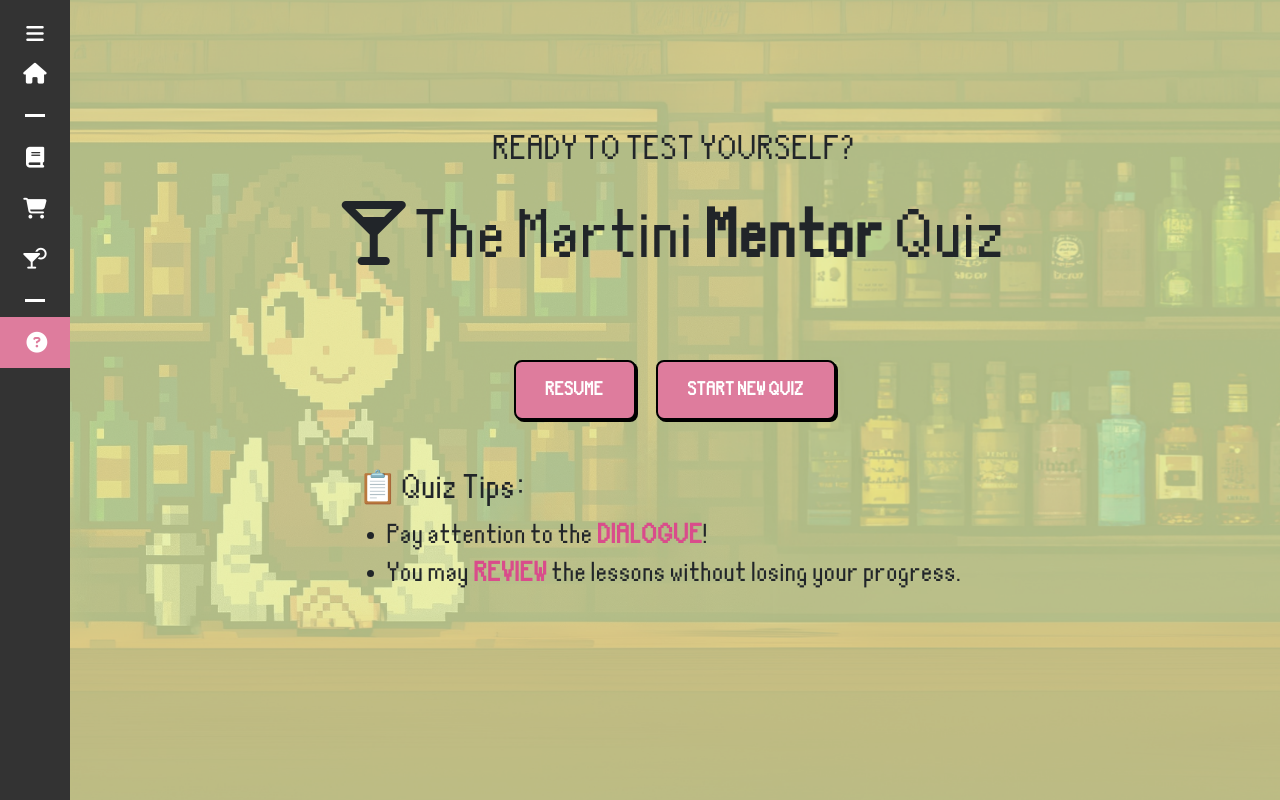
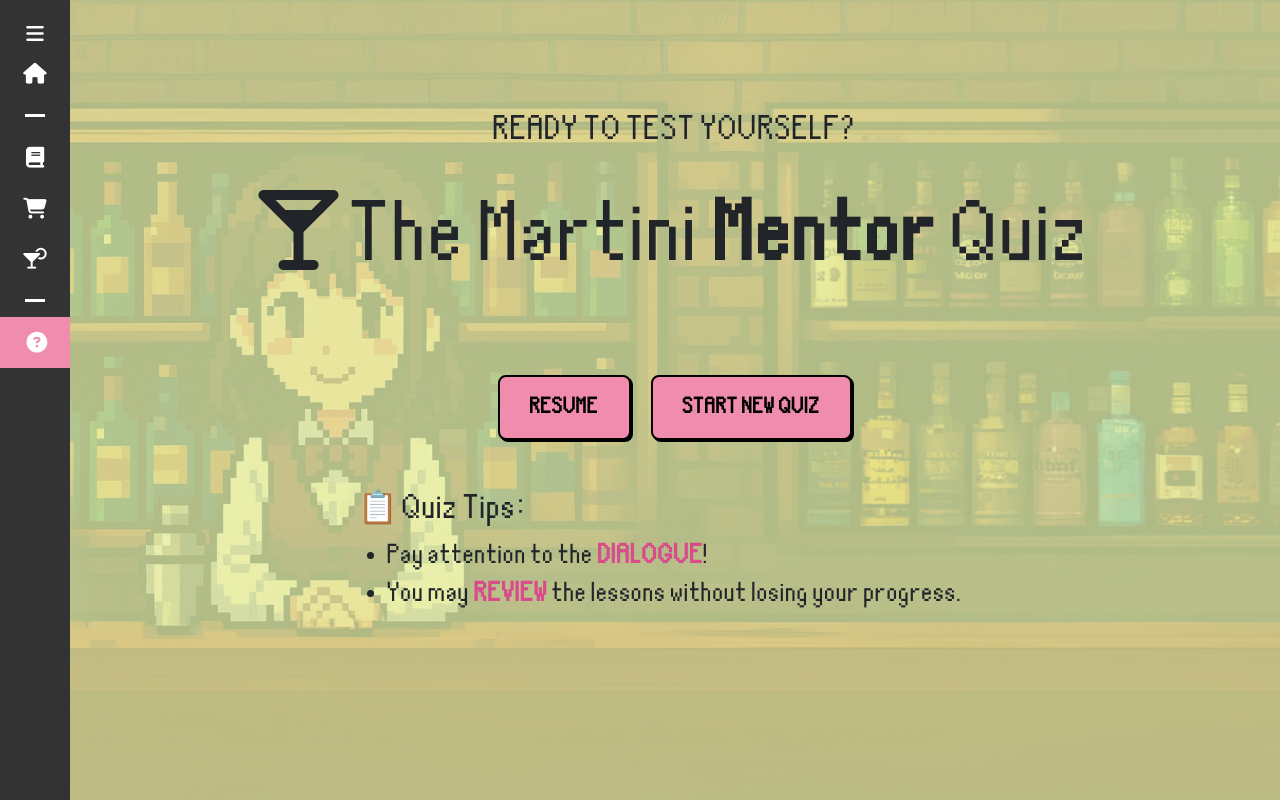
Before and after one commit to Franc1sD/Martini-Mentor, a Flask app: page /quiz/home in a window 1280 px wide. Run offline with Flask 3, Linux system fonts and the light colour scheme; some libraries are stand-ins or nearby versions.

Commit message:
user feedback fixes

```diff
--- a/static/css/quiz.css
+++ b/static/css/quiz.css
@@ -191,8 +191,8 @@ body {
 }
 
 .next-btn {
-  background-color: #de7c9d;
-  color: white;
+  background-color: #f08cad;
+  color: black;
   font-weight: bold;
   font-size: 1.3rem;
   border: 2px solid black;
@@ -206,7 +206,7 @@ body {
 }
 
 .next-btn:hover{
-  color: black;
+  color: white;
 }
 
 #answer-feedback {
--- a/static/css/result.css
+++ b/static/css/result.css
@@ -82,15 +82,14 @@ html, body {
     margin: 10px 0;
     word-break: keep-all;
     white-space: nowrap;
-    background-color: #de7c9d;
-    color: white;
+    background-color: #f08cad;
+    color: black;
     font-weight: bold;
     border: 2px solid black;
     border-radius: 8px;
     box-shadow: 2px 2px 0 #000;
     text-transform: uppercase;
     text-decoration: none !important;
-    color: white !important;
     cursor: pointer;
   }
 
@@ -98,4 +97,5 @@ html, body {
   .result-btn:hover {
     transform: translateY(-2px);
     transition: transform 0.1s ease-in-out;
+    color: white;
   }
--- a/static/css/style.css
+++ b/static/css/style.css
@@ -32,6 +32,7 @@ html, body {
     position: fixed;
     height: 100%;
     font-size: 1.3rem;
+    z-index: 10;
 }
 
 .sidebar.collapsed {
@@ -74,8 +75,8 @@ html, body {
 }
 
 .sidebar .menu-item.active {
-    background-color: #de7c9d;
-    border-left: 4px solid #de7c9d;
+    background-color: #f08cad;
+    border-left: 4px solid #f08cad;
     font-weight: bold;
 }
 
@@ -176,18 +177,13 @@ html, body {
 }
 
 .hero-text h1 {
-    font-size: 4rem;
+    font-size: 5rem;
     margin: 0.5em 0;
 }
 
-.hero-text h2 {
-    font-size: 2rem;
-    margin-bottom: 0;
-}
-
 .hero-text p {
-    font-size: 1.5rem;
-    max-width: 600px;
+    font-size: 1.8rem;
+    max-width: 700px;
     margin: 1em auto;
     line-height: 1.6;
 }
@@ -201,19 +197,20 @@ html, body {
 }
 
 .btn.big-btn {
-    background-color: #de7c9d;
-    color: white;
+    background-color: #f08cad;
+    color: black;
     font-weight: bold;
     margin-top: 30px;
     padding: 15px 30px;
     text-decoration: none;
-    font-size: 1.1rem;
-    transition: background-color 0.3s ease;
+    font-size: 1.3rem;
     border: 2px solid black;
     border-radius: 8px;
     box-shadow: 2px 2px 0 #000;
 }
 
 .btn.big-btn:hover {
-    color: black;
+    color: white;
+    transform: translateY(-2px);
+    transition: transform 0.1s ease-in-out;
 }
--- a/templates/learn.html
+++ b/templates/learn.html
@@ -163,7 +163,7 @@
                         {% if is_last_step %}
                         TAKE QUIZ
                         {% else %}
-                        CONTINUE
+                        NEXT
                         {% endif %}
                     </a>
                 {% endif %}
```
Also changed, not shown: data/learn.json (+5 -5 lines), static/css/learn.css (+9 -9 lines).
